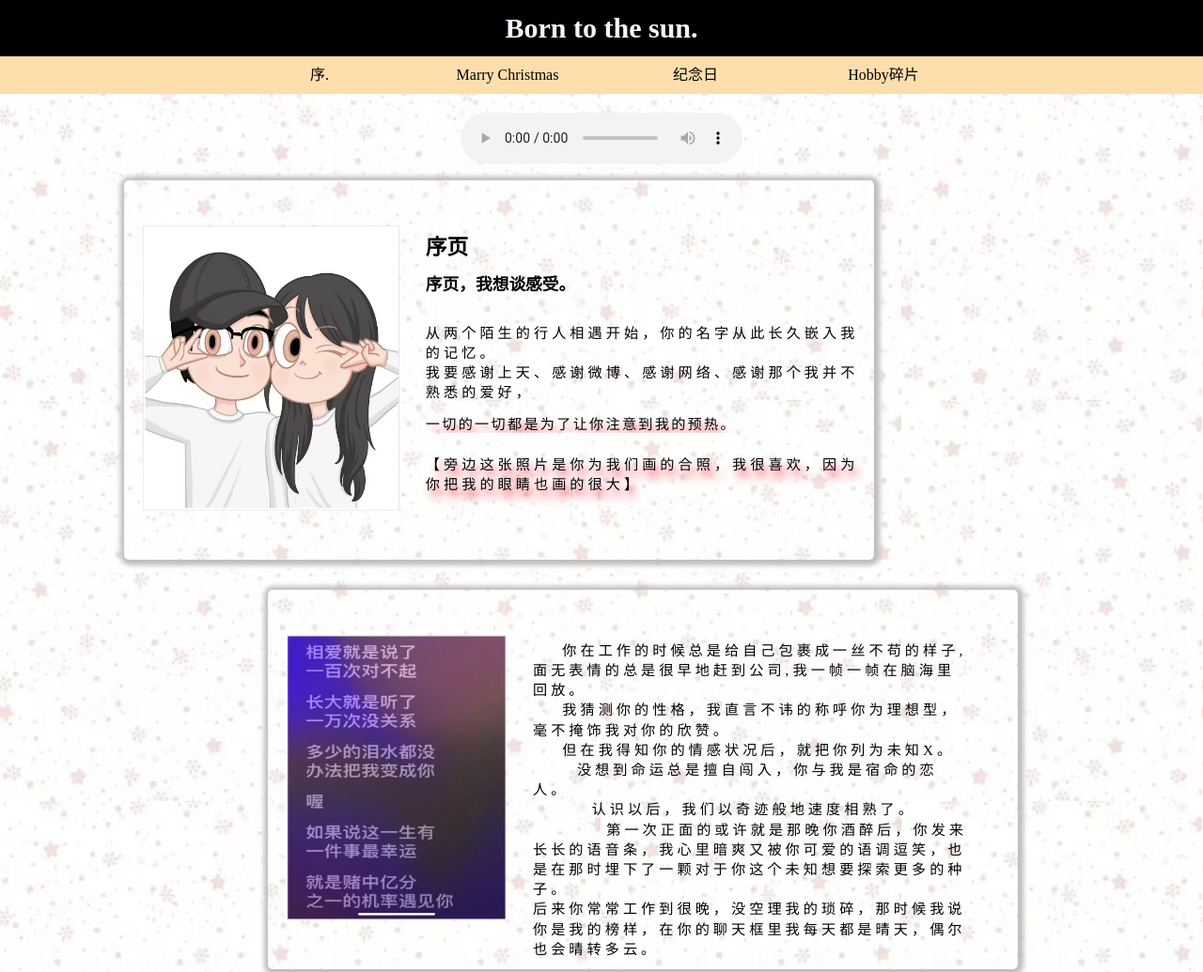
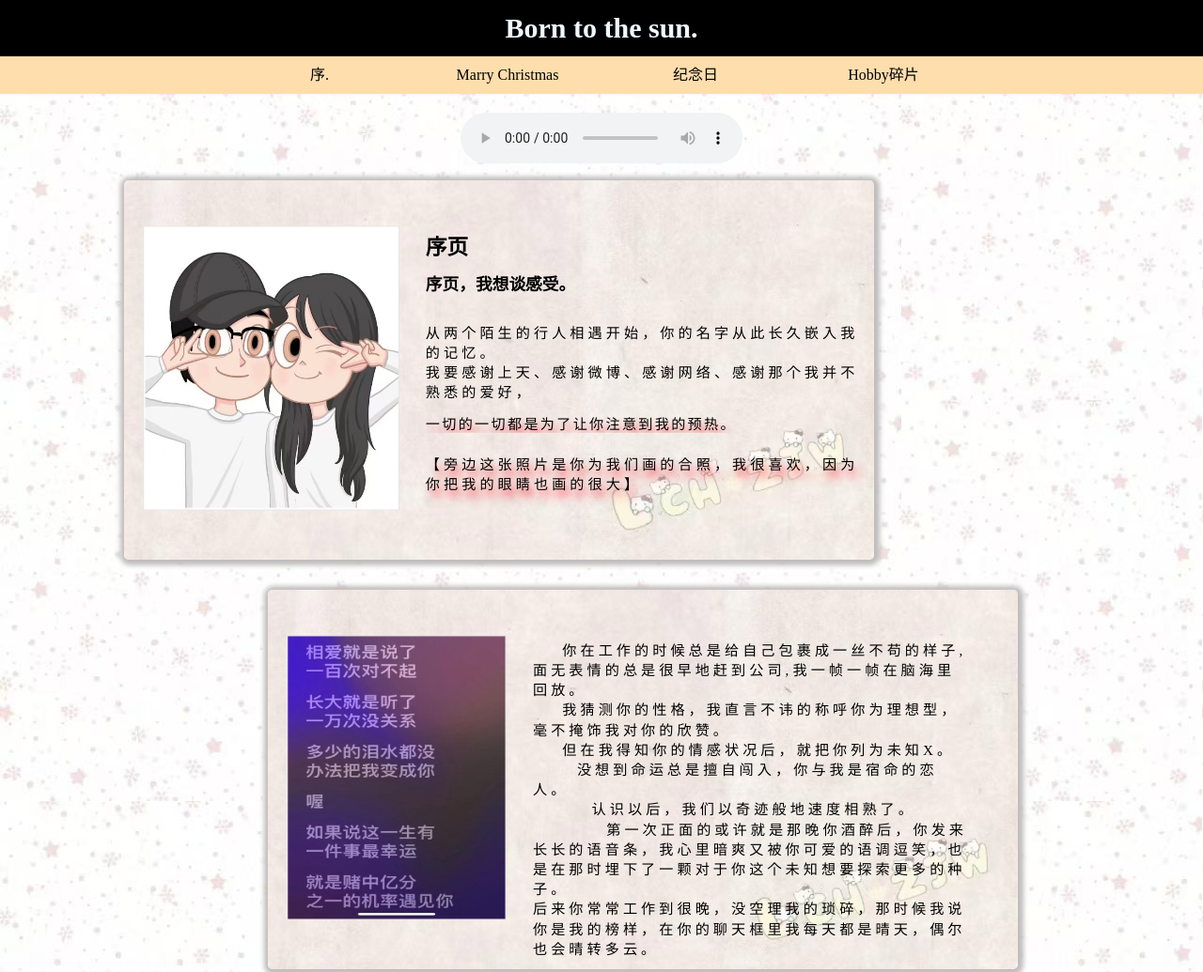
Before and after one commit to Love-chips/Love-chips.github.io, a plain HTML site: page index.html in a window 1280 px wide. Shown: the top 1035 px of the page at 94% size. Drawn offline with Linux system fonts and the light colour scheme; files whose address does not match are found by name.

Commit message:
Update 首页.css

```diff
--- a/首页.css
+++ b/首页.css
@@ -22,7 +22,7 @@ body {
 	box-sizing: border-box;
 	padding: 20px 0;
 	box-shadow: 1px 1px 5px 5px #c0bdbd;
-	background: url(../img/首页盒子背景.jpg) no-repeat center/1000px;
+	background: url(首页盒子背景.jpg) no-repeat center/1000px;
 	animation: resize 1s infinite alternate;
 }
 
```
